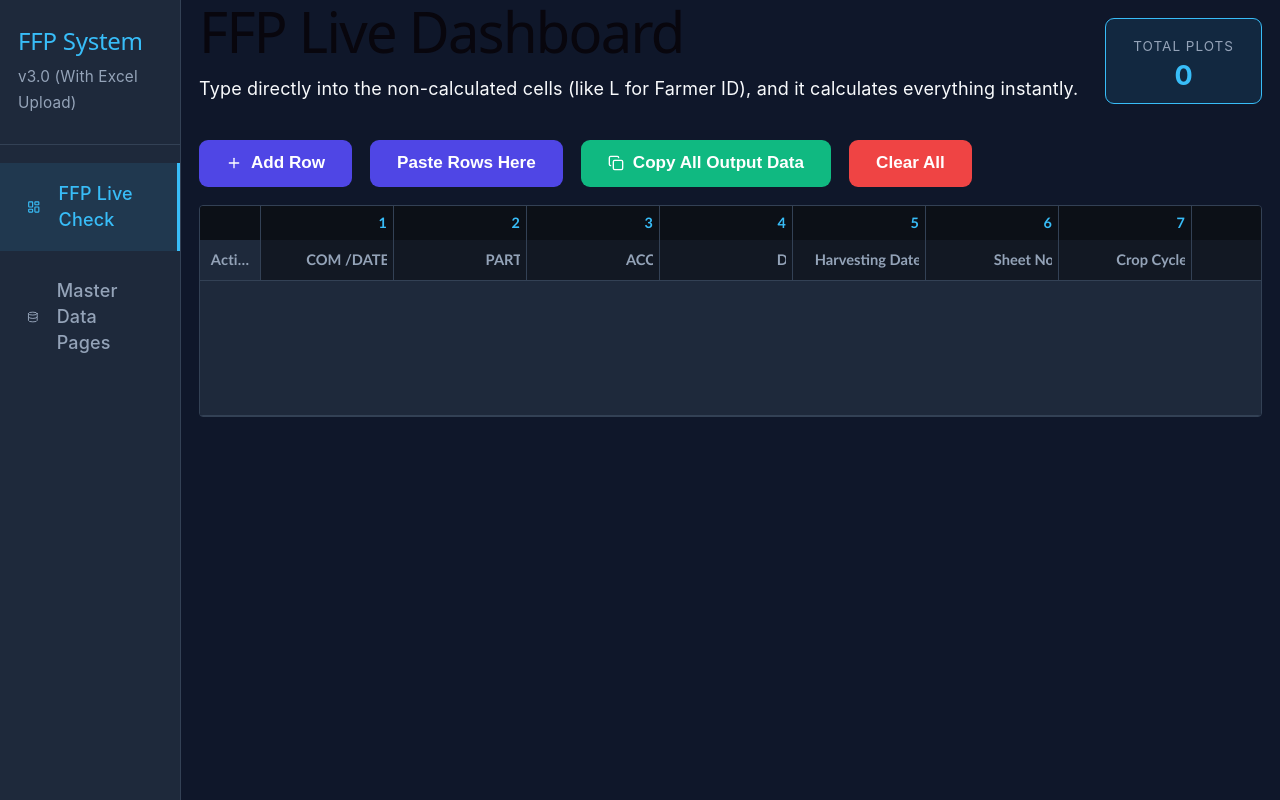
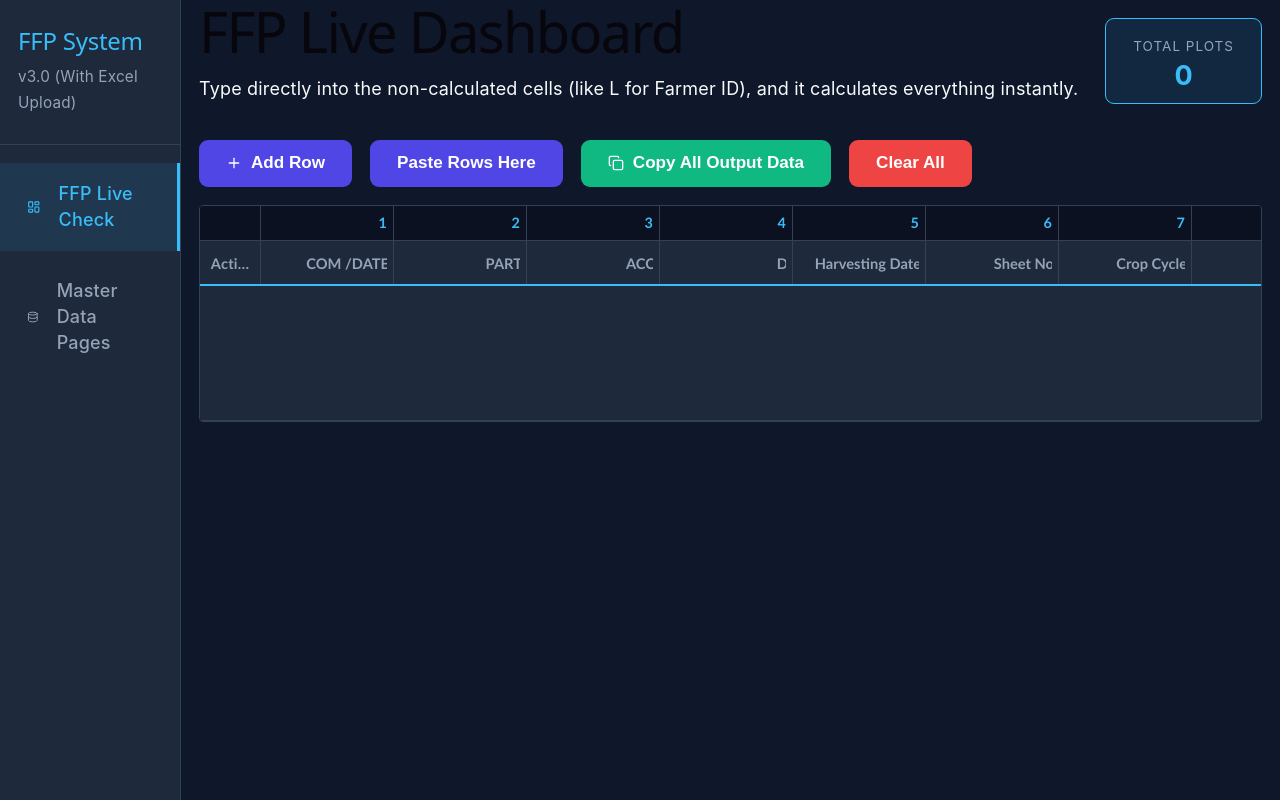
Before and after one commit to Chamod70/FFP_CHECK, a React (Vite) app: page /ffp in a window 1280 px wide. Built offline with nearby package versions, Linux system fonts and the light colour scheme.

Commit message:
Fix table header sticky positioning and visibility

```diff
--- a/src/pages/FFPPage.jsx
+++ b/src/pages/FFPPage.jsx
@@ -351,14 +351,14 @@ function FFPPage() {
             borderCollapse: 'collapse'
          }}>
             <thead>
-               <tr style={{ height: '25px' }}>
+               <tr style={{ height: '30px' }}>
                   <th style={{
                     position: 'sticky',
                     left: 0,
-                    zIndex: 36,
+                    zIndex: 45,
                     top: 0,
-                    background: 'rgba(0,0,0,0.6)',
-                    borderBottom: 'none',
+                    background: '#0b1120',
+                    borderBottom: '1px solid var(--border-color)',
                     width: '60px',
                     minWidth: '60px',
                     padding: 0
@@ -373,11 +373,11 @@ function FFPPage() {
                       verticalAlign: columnVerticalAlignments && columnVerticalAlignments[i] ? columnVerticalAlignments[i] : 'bottom',
                       fontSize: '0.8rem',
                       color: selectedCol === i ? '#fff' : 'var(--accent)',
-                      background: selectedCol === i ? 'rgba(56, 189, 248, 0.2)' : 'rgba(0, 0, 0, 0.6)',
+                      background: selectedCol === i ? 'rgba(56, 189, 248, 0.2)' : '#0b1120',
                       top: 0,
                       position: 'sticky',
-                      zIndex: 30,
-                      borderBottom: 'none',
+                      zIndex: 40,
+                      borderBottom: '1px solid var(--border-color)',
                       padding: '4px 6px',
                       fontWeight: 'bold',
                       borderRight: '1px solid var(--border-color)',
@@ -389,14 +389,15 @@ function FFPPage() {
                     </th>
                   ))}
                </tr>
-               <tr>
+               <tr style={{ height: '45px' }}>
                   <th style={{
                     position: 'sticky',
                     left: 0,
-                    zIndex: 35,
-                    top: '31px',
-                    background: 'var(--card-bg)',
-                    width: '60px'
+                    zIndex: 42,
+                    top: '30px',
+                    background: '#1e293b',
+                    width: '60px',
+                    borderBottom: '2px solid var(--accent)'
                   }}>Action</th>
                   {COL_NAMES.map((col, i) => {
                     let displayName = col;
@@ -408,13 +409,14 @@ function FFPPage() {
                           ...(CALCULATED_COLS.includes(i) ? {color: '#38bdf8'} : {}),
                           width: `${columnWidths[i]}px`,
                           position: 'sticky',
-                          top: '31px',
-                          zIndex: 30,
+                          top: '30px',
+                          zIndex: 40,
                           textAlign: columnAlignments && columnAlignments[i] ? columnAlignments[i] : 'right',
                           verticalAlign: columnVerticalAlignments && columnVerticalAlignments[i] ? columnVerticalAlignments[i] : 'bottom',
                           paddingRight: '6px',
-                          background: selectedCol === i ? 'rgba(56, 189, 248, 0.1)' : undefined,
-                          cursor: 'pointer'
+                          background: selectedCol === i ? 'rgba(56, 189, 248, 0.1)' : '#1e293b',
+                          cursor: 'pointer',
+                          borderBottom: '2px solid var(--accent)'
                         }}
                       >
                         <div style={{ overflow: 'hidden', width: '100%' }}>
```
